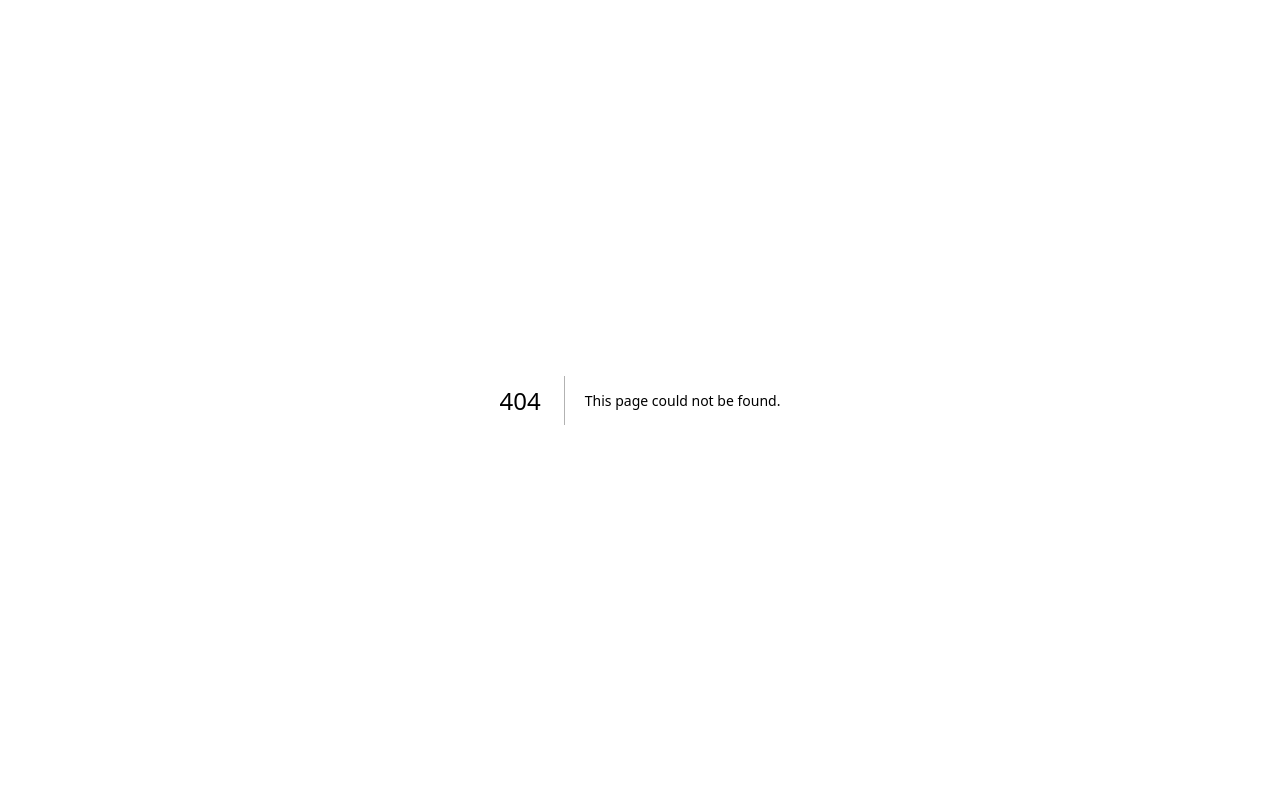
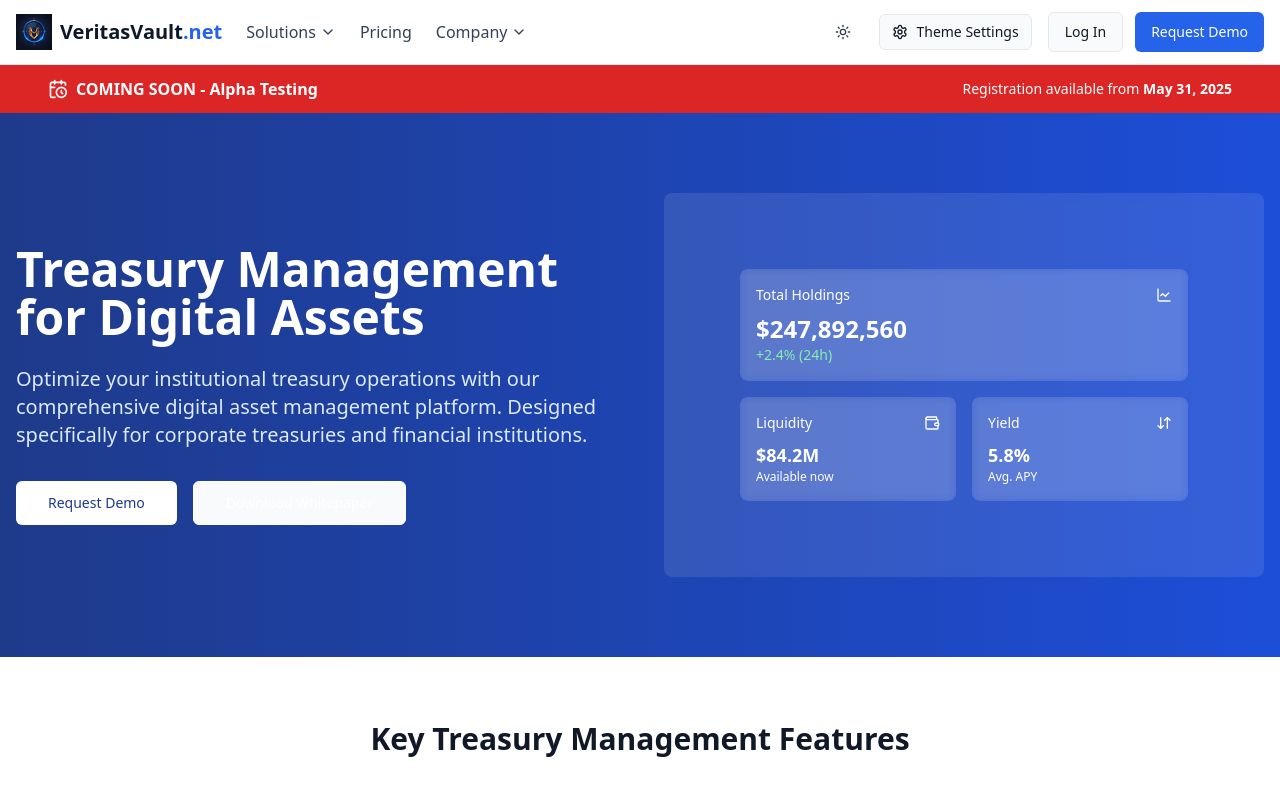
Before and after one commit to VeritasVault-ai/vv-landing, a Next.js app: page /corporate-version/solutions/treasury in a window 1280 px wide. Before the commit this address had no page. Shown: the top 800 px of the page. Built offline with nearby package versions, Linux system fonts and the light colour scheme.

Commit message:
feat(treasury): add treasury management solution page
AI: feat(treasury): add treasury management solution page

```diff
--- /dev/null
+++ b/app/corporate-version/solutions/treasury/page.tsx
@@ -0,0 +1,11 @@
+import { Metadata } from "next"
+import { TreasurySolutionClient } from "./client"
+
+export const metadata: Metadata = {
+  title: "Treasury Management | VeritasVault Enterprise",
+  description: "Optimize your institutional treasury operations with our comprehensive digital asset management platform designed for corporate treasuries and financial institutions."
+}
+
+export default function TreasurySolutionPage() {
+  return <TreasurySolutionClient />
+}
```
